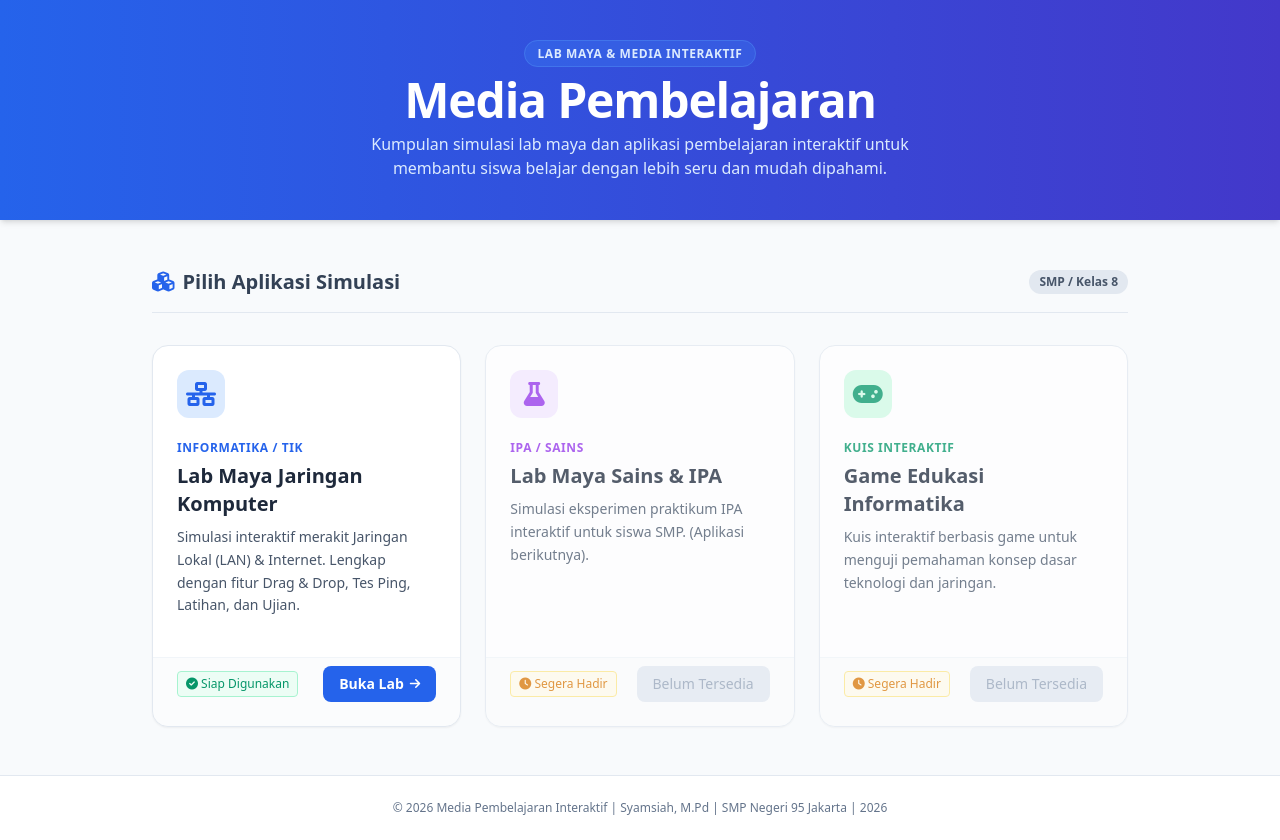
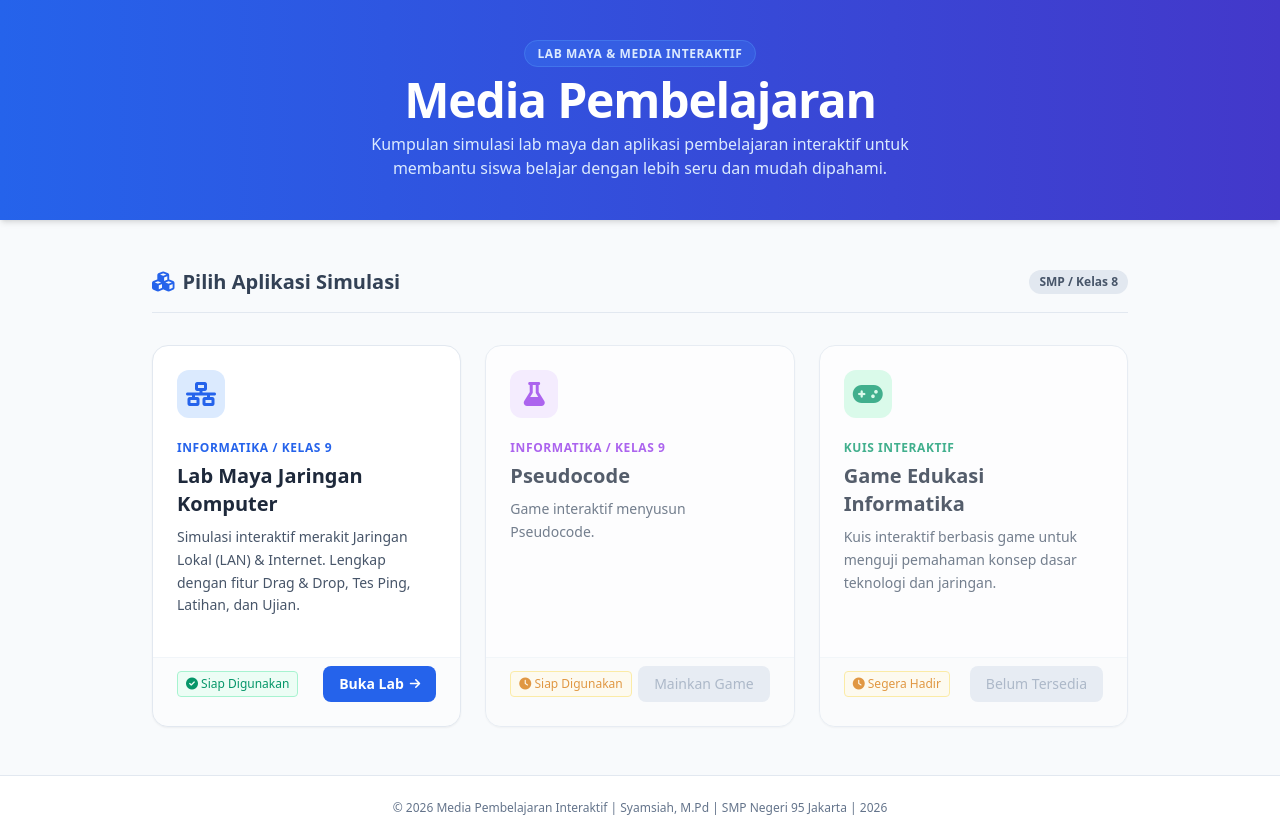
Before and after one commit to Syamsiah95/karya_gemini, a plain HTML site: page index.html in a window 1280 px wide. Drawn offline with nearby package versions, Linux system fonts and the light colour scheme.

Commit message:
Update index.html

```diff
--- a/index.html
+++ b/index.html
@@ -39,7 +39,7 @@
                     <div class="w-12 h-12 rounded-xl bg-blue-100 text-blue-600 flex items-center justify-center text-2xl font-bold mb-4 group-hover:scale-110 transition-transform">
                         <i class="fa-solid fa-network-wired"></i>
                     </div>
-                    <span class="text-xs font-semibold text-blue-600 uppercase tracking-wider">Informatika / TIK</span>
+                    <span class="text-xs font-semibold text-blue-600 uppercase tracking-wider">Informatika / Kelas 9</span>
                     <h3 class="text-xl font-bold text-slate-800 mt-1 mb-2 group-hover:text-blue-600 transition-colors">Lab Maya Jaringan Komputer</h3>
                     <p class="text-slate-600 text-sm leading-relaxed mb-4">
                         Simulasi interaktif merakit Jaringan Lokal (LAN) & Internet. Lengkap dengan fitur Drag & Drop, Tes Ping, Latihan, dan Ujian.
@@ -62,18 +62,18 @@
                     <div class="w-12 h-12 rounded-xl bg-purple-100 text-purple-600 flex items-center justify-center text-2xl font-bold mb-4">
                         <i class="fa-solid fa-flask"></i>
                     </div>
-                    <span class="text-xs font-semibold text-purple-600 uppercase tracking-wider">IPA / Sains</span>
-                    <h3 class="text-xl font-bold text-slate-800 mt-1 mb-2">Lab Maya Sains & IPA</h3>
+                    <span class="text-xs font-semibold text-purple-600 uppercase tracking-wider">Informatika / Kelas 9</span>
+                    <h3 class="text-xl font-bold text-slate-800 mt-1 mb-2">Pseudocode</h3>
                     <p class="text-slate-600 text-sm leading-relaxed mb-4">
-                        Simulasi eksperimen praktikum IPA interaktif untuk siswa SMP. (Aplikasi berikutnya).
+                        Game interaktif menyusun Pseudocode.
                     </p>
                 </div>
                 <div class="px-6 pb-6 pt-2 border-t border-slate-100 bg-slate-50/50 flex items-center justify-between">
                     <span class="text-xs font-medium text-amber-600 bg-amber-50 px-2 py-1 rounded border border-amber-200">
-                        <i class="fa-solid fa-clock"></i> Segera Hadir
+                        <i class="fa-solid fa-clock"></i> Siap Digunakan
                     </span>
                     <button disabled class="text-sm font-medium text-slate-400 bg-slate-200 px-4 py-2 rounded-lg cursor-not-allowed">
-                        Belum Tersedia
+                        Mainkan Game
                     </button>
                 </div>
             </div>
```
